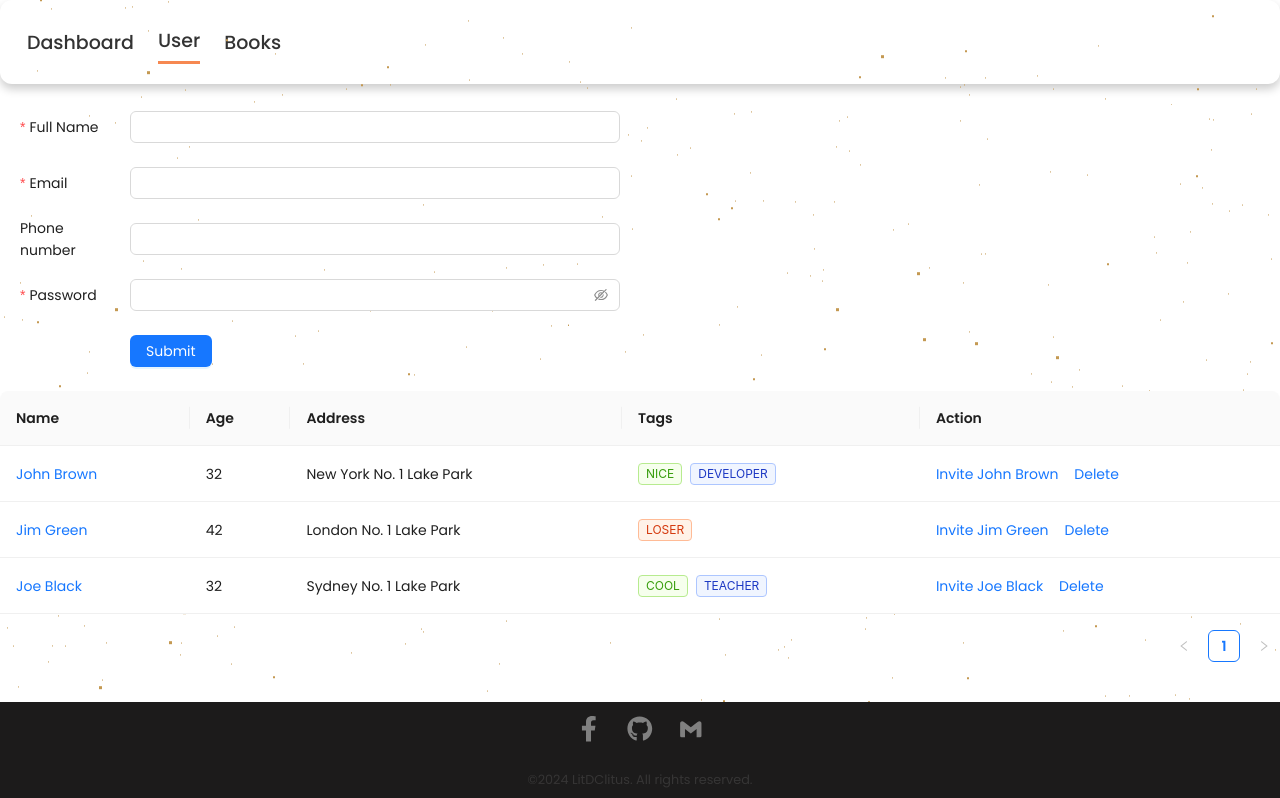
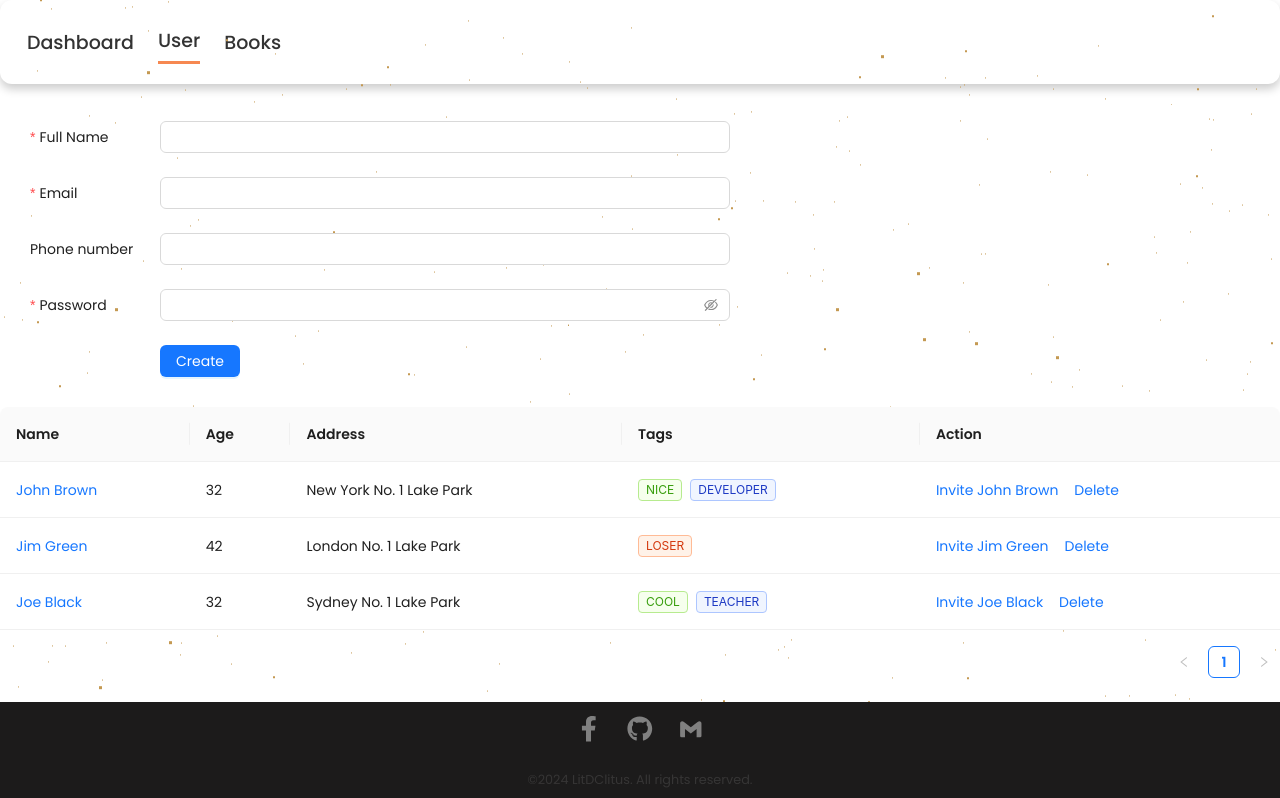
Before and after one commit to litdclitus/react-app, a React (Vite) app: page /users in a window 1280 px wide. Shown: the top 798 px of the page. Built offline with nearby package versions, Linux system fonts and the light colour scheme.

Commit message:
axios call api, create user

```diff
--- a/package.json
+++ b/package.json
@@ -17,6 +17,7 @@
   "dependencies": {
     "@ant-design/icons": "5.3.7",
     "antd": "5.18.1",
+    "axios": "1.7.2",
     "jquery": "^3.7.1",
     "react": "18.3.1",
     "react-dom": "18.3.1",
--- a/src/components/user/user.form.jsx
+++ b/src/components/user/user.form.jsx
@@ -1,11 +1,31 @@
+import { ConsoleSqlOutlined } from '@ant-design/icons';
 import { Button, Form, Input } from 'antd';
+import { useState } from 'react';
+import axios from 'axios';
+
 
 const UserForm = () => {
+
+    const [fullName, setFullName] = useState("");
+    const [email, setEmail] = useState("");
+    const [phone, setPhone] = useState("");
+    const [password, setPassword] = useState("");
+
+    const handleOnClick = () => {
+        const data = {
+            fullName, email, phone, password
+        }
+        const URL_BACKEND = "http://localhost:8080/api/v1/user";
+        axios.post(URL_BACKEND, data);
+        // console.log(">>>check info: ", { fullName, email, phone, password })
+    }
+
+
     return (
         <Form
             name="wrap"
             labelCol={{
-                flex: '110px',
+                flex: '130px',
             }}
             labelAlign="left"
             labelWrap
@@ -14,8 +34,8 @@ const UserForm = () => {
             }}
             colon={false}
             style={{
-                maxWidth: 600,
-                margin: 20
+                maxWidth: 700,
+                margin: 30
             }}>
             <Form.Item
                 label="Full Name"
@@ -25,7 +45,10 @@ const UserForm = () => {
                         required: true,
                     },
                 ]}>
-                <Input />
+                <Input
+                    value={fullName}
+                    onChange={(event) => setFullName(event.target.value)}
+                />
             </Form.Item>
             <Form.Item
                 label="Email"
@@ -35,17 +58,21 @@ const UserForm = () => {
                         required: true,
                     },
                 ]}>
-                <Input />
+                <Input
+                    value={email}
+                    onChange={(event) => setEmail(event.target.value)} />
             </Form.Item>
             <Form.Item
                 label="Phone number"
-                name="number"
+                name="phone"
                 rules={[
                     {
                         required: false,
                     },
                 ]}>
-                <Input />
+                <Input
+                    value={phone}
+                    onChange={(event) => setPhone(event.target.value)} />
             </Form.Item>
             <Form.Item
                 label="Password"
@@ -55,13 +82,16 @@ const UserForm = () => {
                         required: true,
                     },
                 ]}>
-                <Input.Password />
+                <Input.Password
+                    value={password}
+                    onChange={(event) => setPassword(event.target.value)} />
 
             </Form.Item>
 
             <Form.Item label=" ">
-                <Button type="primary" htmlType="submit">
-                    Submit
+                <Button type="primary" htmlType="submit"
+                    onClick={handleOnClick}>
+                    Create
                 </Button>
             </Form.Item>
         </Form>
```
Also changed, not shown: 1 other file (tests, documents, lock files or other folders).
